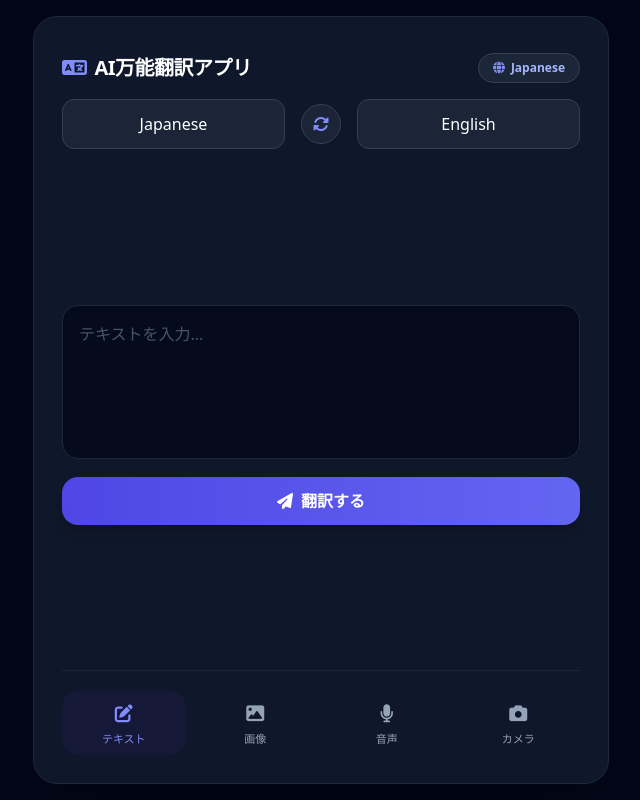
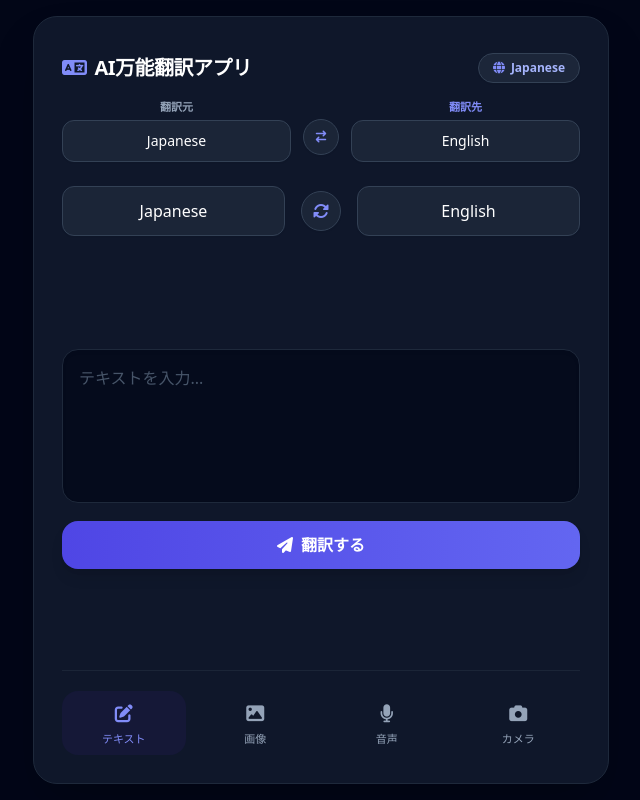
Before and after one commit to cfti1250155-source/flask-image-translator, a Flask app: page / in a window 1280 px wide. Shown: the whole page, without its empty margins (319-959 px from the left). Run offline with Flask 3, Linux system fonts and the light colour scheme; some libraries are stand-ins or nearby versions.

Commit message:
Add source and target language labels

```diff
--- a/templates/components/header.html
+++ b/templates/components/header.html
@@ -6,6 +6,32 @@
     <a href="/select-language?type=source" title="アプリの言語を変更" class="text-xs bg-slate-800/90 hover:bg-slate-700 text-indigo-300 hover:text-white px-3.5 py-1.5 rounded-full border border-slate-700 transition flex items-center gap-1.5 font-semibold shadow-sm">
         <i class="fa-solid fa-globe text-indigo-400 text-xs"></i> {{ source_lang }}
     </a>
+</div>
+
+<!-- 言語選択バー -->
+<div class="flex items-center justify-between gap-3 mb-6 transition-all duration-300">
+    <!-- 翻訳元 -->
+    <div id="source-lang-container" class="flex-1">
+        <span class="text-[11px] text-slate-400 block mb-1 font-semibold text-center">翻訳元</span>
+        <a href="/select-language?type=source" class="block w-full bg-slate-800/80 hover:bg-slate-700 text-white px-3 py-2.5 rounded-xl border border-slate-700 transition text-center font-medium shadow-sm text-sm">
+            {{ source_lang }}
+        </a>
+    </div>
+
+    <!-- 入れ替えボタン -->
+    <div class="flex flex-col items-center justify-end pb-0.5">
+        <button id="swap-lang-btn" onclick="window.location.href='/swap-language'" class="w-9 h-9 flex items-center justify-center bg-slate-800/80 hover:bg-slate-700 text-indigo-400 rounded-full border border-slate-700 transition shadow-sm hover:shadow-md mt-4">
+            <i class="fa-solid fa-arrow-right-arrow-left text-xs"></i>
+        </button>
+    </div>
+
+    <!-- 翻訳先 -->
+    <div id="target-lang-container" class="flex-1 transition-all duration-300">
+        <span class="text-[11px] text-indigo-400 block mb-1 font-semibold text-center">翻訳先</span>
+        <a href="/select-language?type=target" class="block w-full bg-slate-800/80 hover:bg-slate-700 text-white px-3 py-2.5 rounded-xl border border-slate-700 transition text-center font-medium shadow-sm text-sm">
+            {{ target_lang }}
+        </a>
+    </div>
 </div>
 
 <!-- 言語選択バー -->
```
